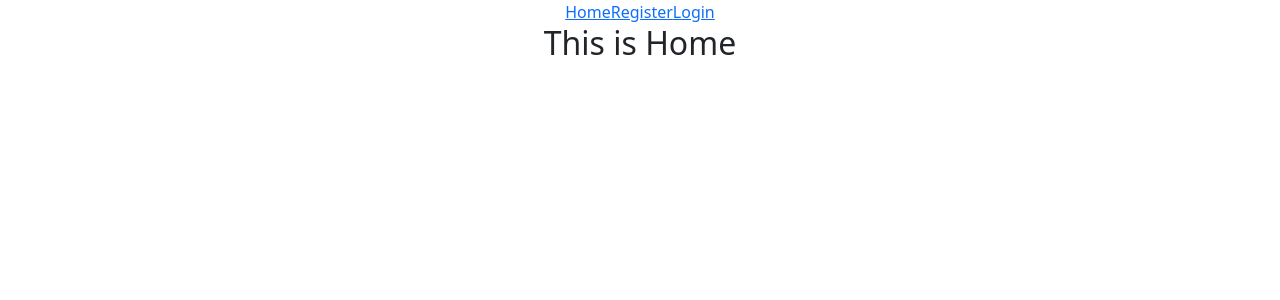
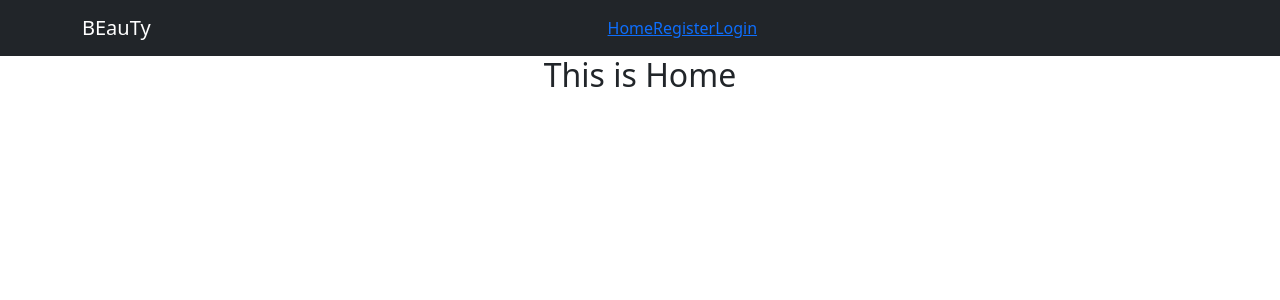
Before and after one commit to mdraselmiah95/react-auth-integration, a React (Create React App) app: page / in a window 1280 px wide. Shown: the top 300 px of the page. Built offline with nearby package versions, Linux system fonts and the light colour scheme.

Commit message:
WIP on React auth integration project

```diff
--- a/src/components/Header/Header.js
+++ b/src/components/Header/Header.js
@@ -1,14 +1,33 @@
 import React from "react";
-import { Link } from "react-router-dom";
+import { Container, Nav, Navbar, NavbarBrand } from "react-bootstrap";
+import { NavLink } from "react-router-dom";
 import "./Header.css";
 const Header = () => {
   return (
-    <div>
+    <>
+      <Navbar bg="dark" variant="dark">
+        <Container>
+          <NavbarBrand to="/home">BEauTy</NavbarBrand>
+          <Nav className="mx-auto">
+            <NavLink to="/home">Home</NavLink>
+            <NavLink to="/register">Register</NavLink>
+            <NavLink to="/login">Login</NavLink>
+          </Nav>
+        </Container>
+      </Navbar>
+    </>
+  );
+};
+
+/*
+
+   <div>
       <Link to="/home">Home</Link>
       <Link to="/register">Register</Link>
       <Link to="/login">Login</Link>
     </div>
-  );
-};
 
+
+
+*/
 export default Header;
```
